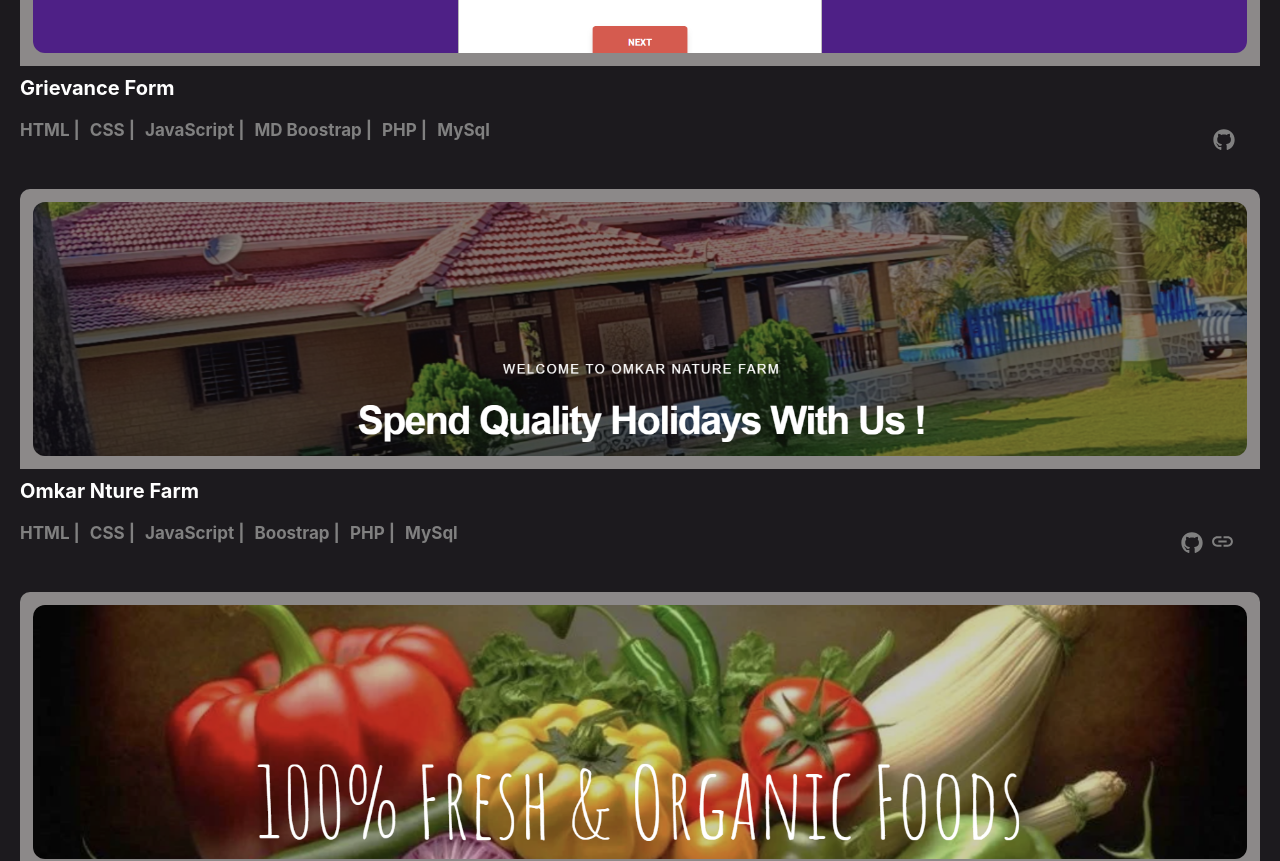
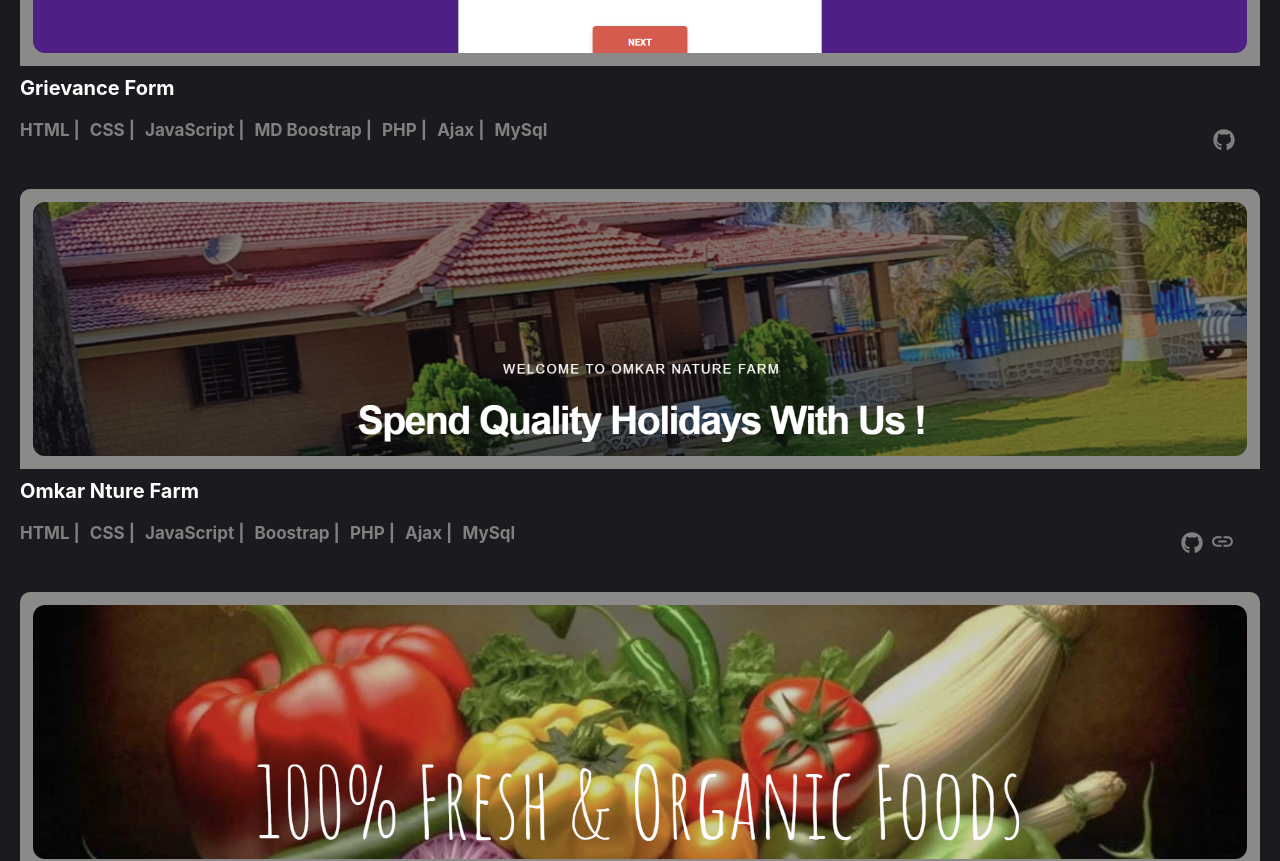
Before and after one commit to ankitachaudhari123/My-Portfolio, a React (Create React App) app: page /allproject in a window 1280 px wide. Shown: the part 3200-4061 px from the top of the page. Built offline with nearby package versions, Linux system fonts and the light colour scheme.

Commit message:
splve duplication error from production

```diff
--- a/src/Components/AllProject.jsx
+++ b/src/Components/AllProject.jsx
@@ -141,7 +141,7 @@ const AllProject = () => {
       language4:"MD Boostrap |",
       language5:"PHP |",
       language6:"Ajax |",
-      language6:"MySql",
+      language7:"MySql",
       icon1:<FaGithub color='grey' size="22px"/>,
       icon2:"",
       link1:"https://github.com/ankitachaudhari123/Grievance-Form",
@@ -157,7 +157,7 @@ const AllProject = () => {
       language4:"Boostrap |",
       language5:"PHP |",
       language6:"Ajax |",
-      language6:"MySql",
+      language7:"MySql",
       icon1:<FaGithub color='grey' size="22px"/>,
       icon2:<MdInsertLink color='grey' size="25px" />,
       link1:"https://github.com/ankitachaudhari123/Omkar-Nature-Farm.git",
@@ -189,7 +189,7 @@ const AllProject = () => {
       language4:"Boostrap |",
       language5:"PHP |",
       language6:"Ajax",
-      language6:"MySql",
+      language7:"MySql",
       icon1:<FaGithub color='grey' size="22px"/>,
       icon2:"",
       link1:"https://github.com/ankitachaudhari123/Para_Sponsive.git",
```
